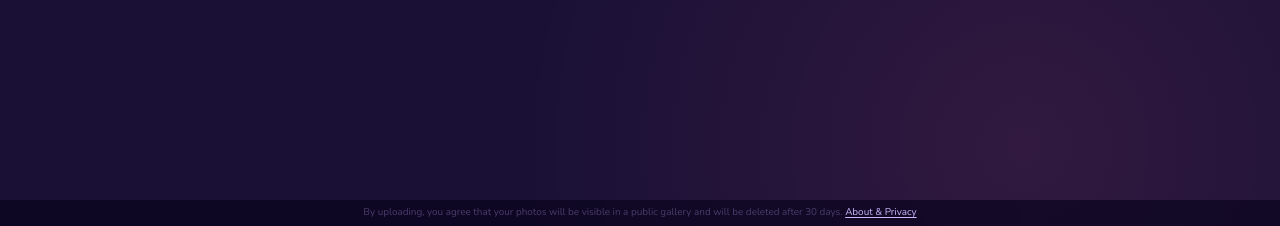
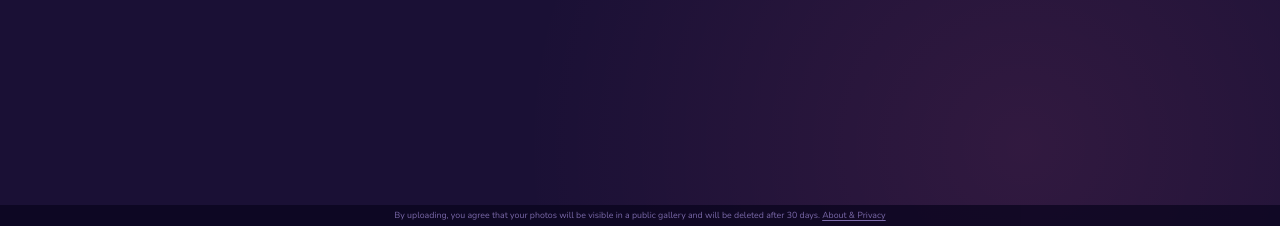
Before and after one commit to broadexuk-stack/mypicturedesk, a PHP site: page / in a window 1280 px wide. Shown: the part 574-800 px from the top of the page. Run offline with PHP 8.4, Linux system fonts and the light colour scheme; a stand-in replaces the project's code that opens the database connection; some libraries are stand-ins or nearby versions.

Commit message:
fix(client): privacy notice - smaller text, correct purple colour, fix link button
- Font down to 0.55rem
- Colour changed from near-invisible dark purple to visible muted mid-purple #7b6aaa
- privacy-link: add appearance:none + color:inherit so it renders as
  plain underlined text instead of a browser-styled button

Co-Authored-By: Claude Sonnet 4.6 <noreply@anthropic.com>

```diff
--- a/party/assets/style.css
+++ b/party/assets/style.css
@@ -551,18 +551,20 @@ a:hover { color: var(--clr-gold-dark); }
   left: 0;
   right: 0;
   z-index: 50;
-  font-size: 0.62rem;
-  color: #4a3d6b;
+  font-size: 0.55rem;
+  color: #7b6aaa;
   text-align: center;
-  padding: 5px 12px 6px;
-  background: rgba(10, 5, 30, 0.7);
+  padding: 4px 12px 5px;
+  background: rgba(10, 5, 30, 0.75);
   line-height: 1.4;
 }
 
 .privacy-link {
+  -webkit-appearance: none;
+  appearance: none;
   background: none;
   border: none;
-  color: var(--clr-text-muted);
+  color: inherit;
   font-size: inherit;
   font-family: inherit;
   cursor: pointer;
@@ -571,7 +573,7 @@ a:hover { color: var(--clr-gold-dark); }
   text-underline-offset: 2px;
 }
 
-.privacy-link:hover { color: var(--clr-text); }
+.privacy-link:hover { color: var(--clr-text-muted); }
 
 .privacy-modal {
   position: fixed;
```
